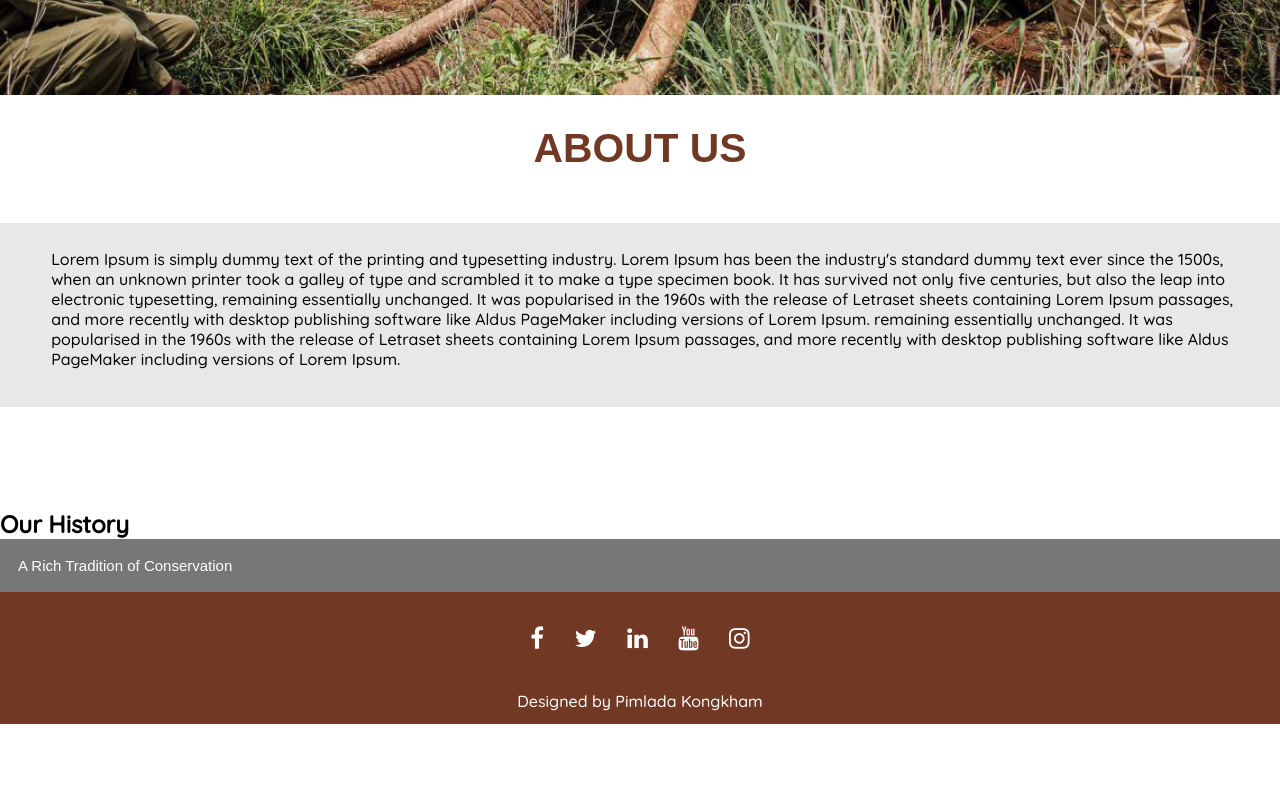
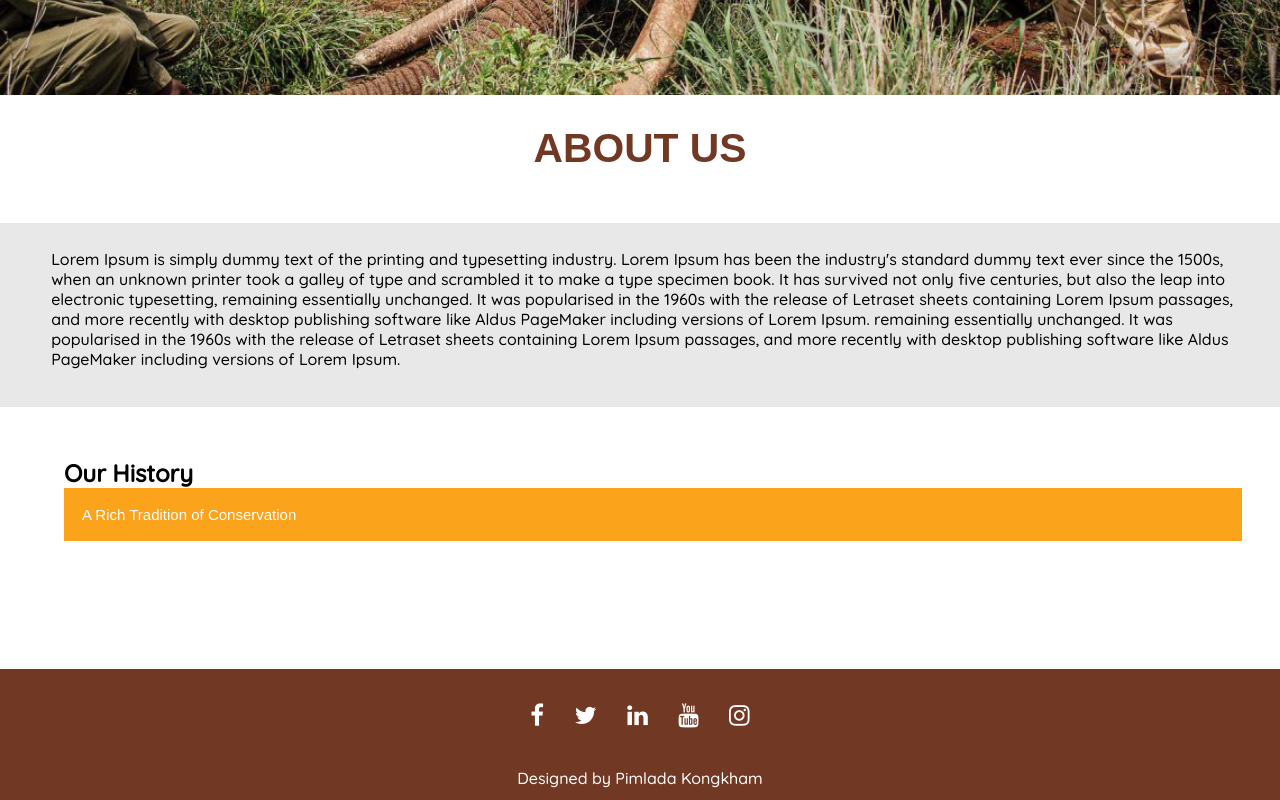
Before and after one commit to pimdiamond/p2-kongkham-pimlada, a plain HTML site: page about.html in a window 1280 px wide. Shown: the part 628-1428 px from the top of the page. Before the commit the page ends 1352 px from the top, so only its background shows below. Drawn offline with nearby package versions, Linux system fonts and the light colour scheme; a web font is replaced by a local one.

Commit message:
modified collasp in css

```diff
--- a/styles.css
+++ b/styles.css
@@ -164,7 +164,7 @@ display: none;
 /* Content Section */
 
 .main-content {
-    margin: 2% 0 8% 0;
+    margin: 2% 0 2% 0;
 
 }
  .main-content p{
@@ -201,7 +201,7 @@ h1 {
 }
 
 .collapsible {
-	background-color: #777;
+	background-color: #faa31b;
 	color: white;
 	cursor: pointer;
 	padding: 18px;
@@ -212,6 +212,9 @@ h1 {
 	font-size: 15px;
   }
 
+section.collasp {
+    padding: 2% 3% 10% 5%;
+}
 
 
   .content {
```
